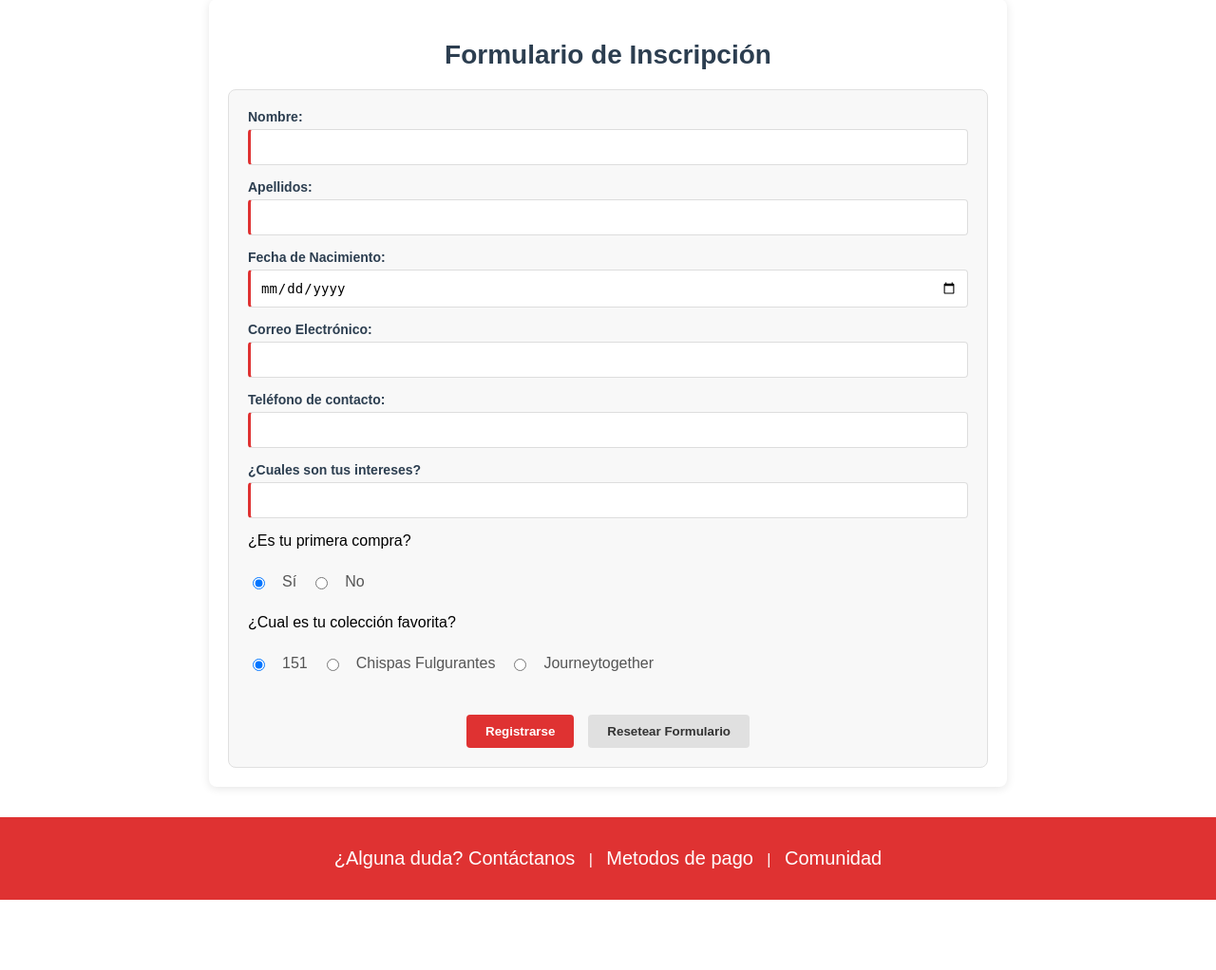
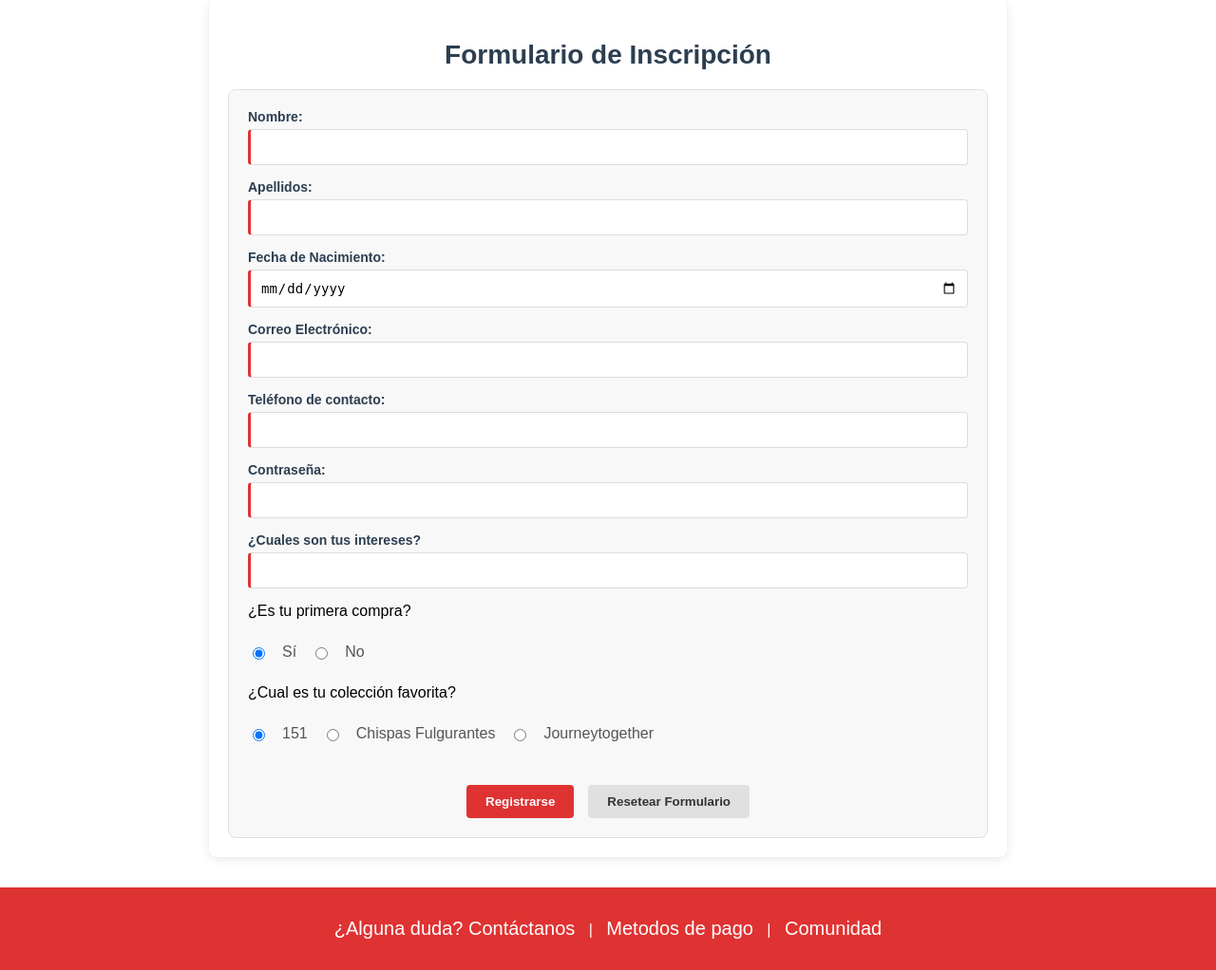
Before and after one commit to guille21-esp/p3, a PHP site: page /altausuarios.php in a window 1280 px wide; the page is wider, and only the part inside the window is pictured. Shown: the part 304-1326 px from the top of that part at 95% size. Before the commit the page ends 1252 px from the top of that part, so only its background shows below. Run offline with PHP 8.4, Linux system fonts and the light colour scheme; the visitor is signed in with stand-in values (Sample User, id 1).

Commit message:
añado campo contraseña

```diff
--- a/altausuarios.php
+++ b/altausuarios.php
@@ -15,7 +15,8 @@ $campos = [
     'tlf' => '',
     'intereses' => '',
     'compra' => '',
-    'coleccion' => ''
+    'coleccion' => '',
+    'password' => ''
 ];
 
 $error = [
@@ -26,7 +27,8 @@ $error = [
     'tlf' => '',
     'intereses' => '',
     'compra' => '',
-    'coleccion' => ''
+    'coleccion' => '',
+    'password' => ''
 ];
 
 // 2. Procesamos el formulario cuando se envía la primera vez
@@ -59,6 +61,12 @@ if ($formSent) {
         $error['email'] = "El email no puede estar vacío.";
     else if(!filter_var($campos['email'], FILTER_VALIDATE_EMAIL))
         $error['email'] = "El email no es válido.";
+
+    if (empty($campos['password']))
+        $error['password'] = "La contraseña es obligatoria.";
+    else if (strlen($campos['password']) < 6)
+        $error['password'] = "La contraseña debe tener al menos 6 caracteres.";
+
 
     $allOK = !array_filter($error);
 
@@ -136,6 +144,15 @@ if ($formSent) {
                     <span class="error"><?= $error['tlf']; ?></span>
                 <?php endif; ?>
             </section>
+
+            <section class="form-linea">
+                <label for="password">Contraseña:</label>
+                <input type="password" id="password" name="password" required>
+                <?php if (!empty($error['password'])): ?>
+                    <span class="error"><?= $error['password']; ?></span>
+                <?php endif; ?>
+            </section>
+
 
             <section class="form-linea">
                 <label for="lista_intereses">¿Cuales son tus intereses?</label>
```
